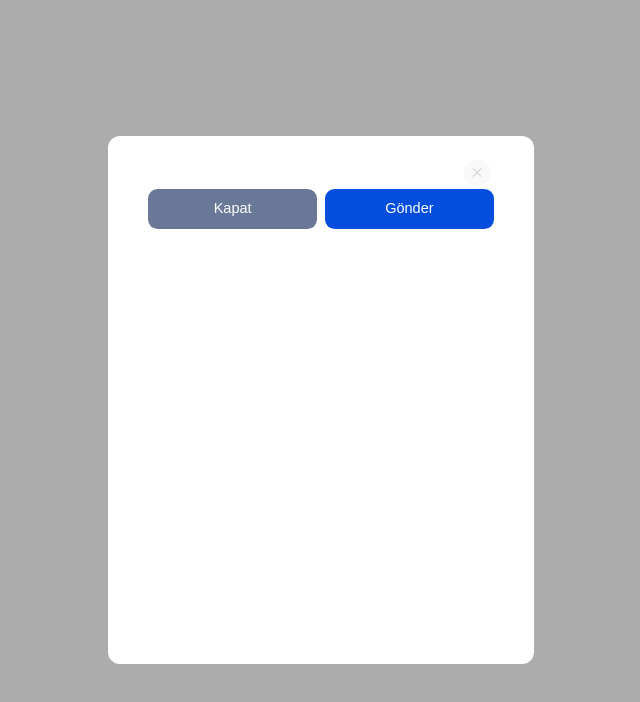
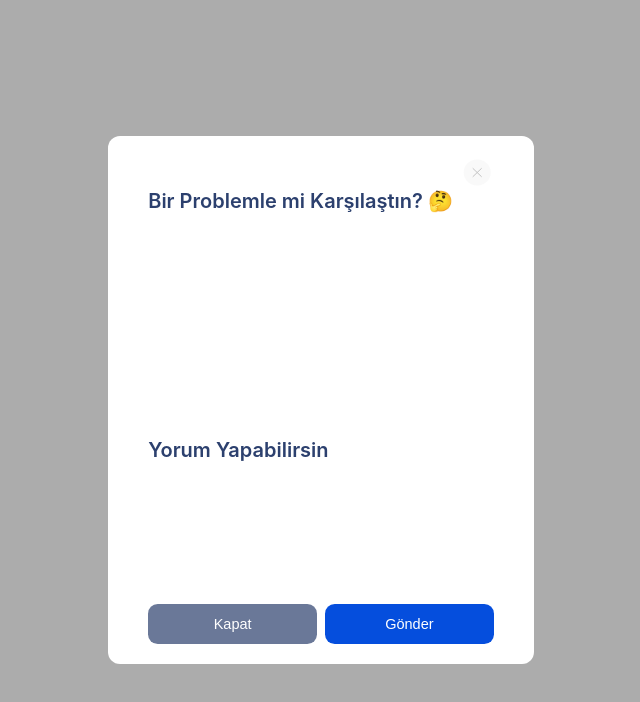
Before and after one commit to esrasrgl/modal, a React (Create React App) app in the folder modal/: page / in a window 1280 px wide. Both pictures are taken after a click on the button "Open Modal". Shown: the top 702 px of the page, without its empty margins (319-959 px from the left). Built offline with nearby package versions, Linux system fonts and the light colour scheme.

Commit message:
content component

```diff
--- /dev/null
+++ b/modal/src/components/Content/Content.css
@@ -0,0 +1,69 @@
+.container {
+  display: flex;
+  flex: 1;
+  flex-direction: column;
+  justify-content: space-between;
+  height: 100%;
+}
+.content {
+  flex: 0.5;
+  display: flex;
+  flex-direction: column;
+  justify-content: space-between;
+}
+.comment {
+  flex: 0.4;
+  display: flex;
+  flex-direction: column;
+  justify-content: space-between;
+  gap: 12px;
+}
+h1 {
+  margin: 0;
+  height: 24px;
+  /*styleName: WEB/H2/Semi Bold;*/
+  font-size: 20px;
+  font-weight: 600;
+  line-height: 24.2px;
+  text-align: left;
+  color: #2c406e;
+}
+.text-container {
+  padding: 24px 20px 24px 20px;
+  border-radius: 12px;
+  border: 1px;
+  border: 1px solid #eeeeee;
+  gap: 4px;
+  display: flex;
+  flex-direction: row;
+  flex: 1;
+}
+textarea {
+  width: 100%;
+  font-size: 16px;
+  font-weight: 400;
+  line-height: 19px;
+  text-align: left;
+  border: none;
+  outline: none;
+  resize: none;
+  font-family: inherit;
+}
+textarea::-webkit-input-placeholder {
+  color: #c4c4c4;
+  width: 100%;
+}
+.item-container {
+  display: flex;
+  align-items: center;
+  justify-content: space-between;
+  gap: 8px;
+}
+span {
+  flex: 1;
+  font-size: 16px;
+  font-weight: 400;
+  line-height: 24px;
+  text-align: left;
+  cursor: pointer;
+}
--- /dev/null
+++ b/modal/src/components/Content/Content.js
@@ -0,0 +1,13 @@
+import "./Content.css";
+export const Content = () => {
+  return (
+    <div className="container">
+      <div className="content">
+        <h1>Bir Problemle mi Karşılaştın? 🤔</h1>
+      </div>
+      <div className="comment">
+        <h1>Yorum Yapabilirsin</h1>
+      </div>
+    </div>
+  );
+};
--- a/modal/src/components/Modal/Modal.css
+++ b/modal/src/components/Modal/Modal.css
@@ -1,4 +1,4 @@
-.overlay{
+.overlay {
   position: fixed;
   background: #121212;
   opacity: 35%;
@@ -11,10 +11,11 @@
   height: 100%;
   top: 0;
   left: 0;
-    position: fixed;
   display: flex;
   justify-content: center;
   align-items: center;
+  position: fixed;
+  overflow-y: auto;
 }
 .modal-content {
   background-color: #ffffff;
--- a/modal/src/components/Modal/Modal.js
+++ b/modal/src/components/Modal/Modal.js
@@ -2,6 +2,7 @@ import React from "react";
 import "./Modal.css";
 import { Header } from "../Header/Header";
 import { Buttons } from "../Footer/Buttons";
+import { Content } from "../Content/Content";
 export default function Modal({ onClose }) {
   return (
     <div data-testid="modal" className="modal" onClick={onClose}>
@@ -11,8 +12,10 @@ export default function Modal({ onClose }) {
         className="modal-content"
         onClick={(e) => e.stopPropagation()}
       >
-        <Header/>
-        <Buttons/>
+          <Header />
+          <Content />
+          <Buttons />
+
       </div>
     </div>
   );
```
Lines whose indentation alone changed are shown as unchanged.
